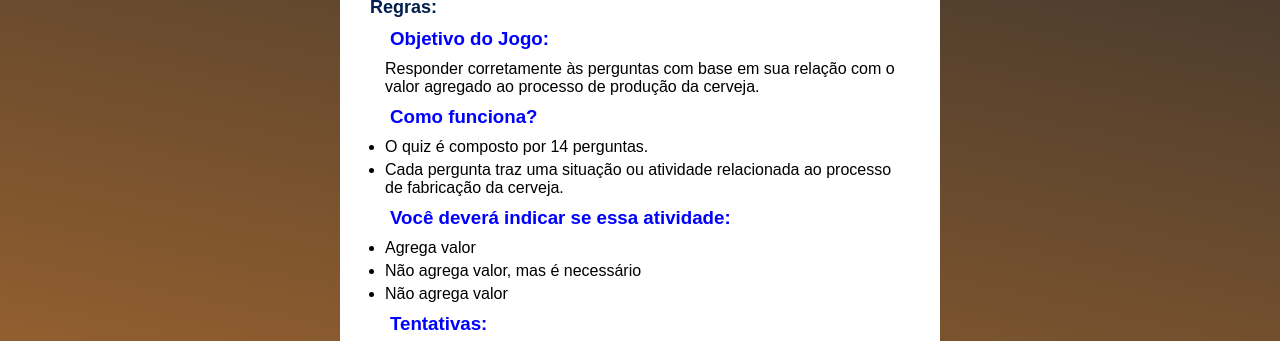
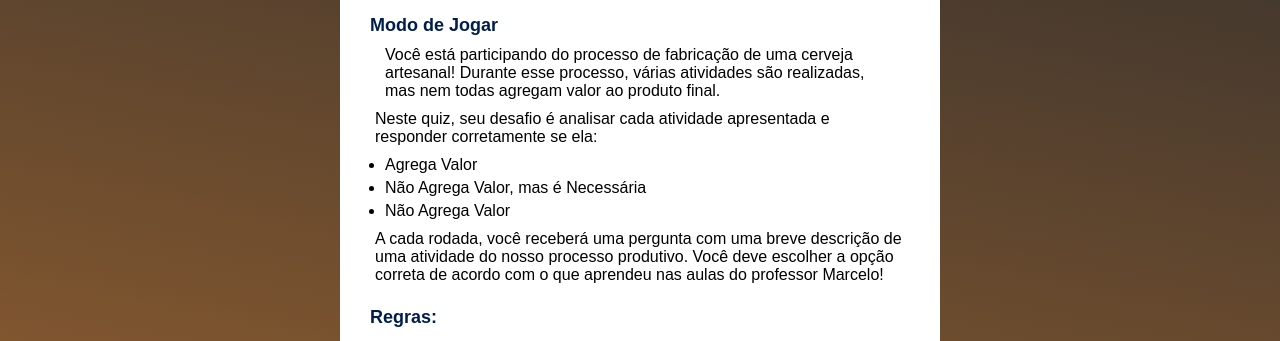
Before and after one commit to Kaueaferreira/JogoEngBeer, a plain HTML site: page index.html in a window 1280 px wide. Shown: the part 379-720 px from the top of the page. Drawn offline with Linux system fonts and the light colour scheme.

Commit message:
Update index.html

```diff
--- a/index.html
+++ b/index.html
@@ -14,6 +14,25 @@
 
     <div class="lobby">
         <h1> Jogo EngBeer</h1>
+        <br>
+        <h2>Modo de Jogar</h2>
+        <div class="regras">
+
+            <p>Você está participando do processo de fabricação de uma cerveja artesanal! Durante esse processo, várias atividades são realizadas, mas nem todas agregam valor ao produto final.</p>
+        </div>
+
+        <p>Neste quiz, seu desafio é analisar cada atividade apresentada e responder corretamente se ela:</p>
+        <div class="regras">
+            <ul>
+                <li>Agrega Valor </li>
+                <li>Não Agrega Valor, mas é Necessária </li>
+                <li>Não Agrega Valor</li>
+            </ul>
+        </div>
+
+        <p>A cada rodada, você receberá uma pergunta com uma breve descrição de uma atividade do nosso processo produtivo. Você deve escolher a opção correta de acordo com o que aprendeu nas aulas do professor Marcelo!</p>
+
+        <br>
         <h2> Regras:</h2>
         <div class="regras">
             <h3>Objetivo do Jogo:</h3>
```
